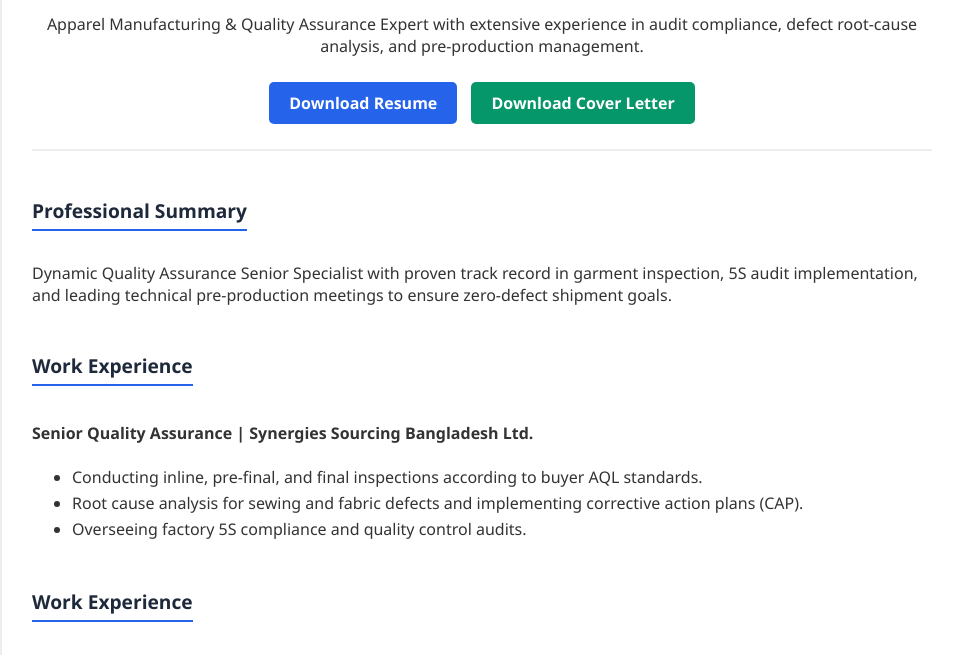
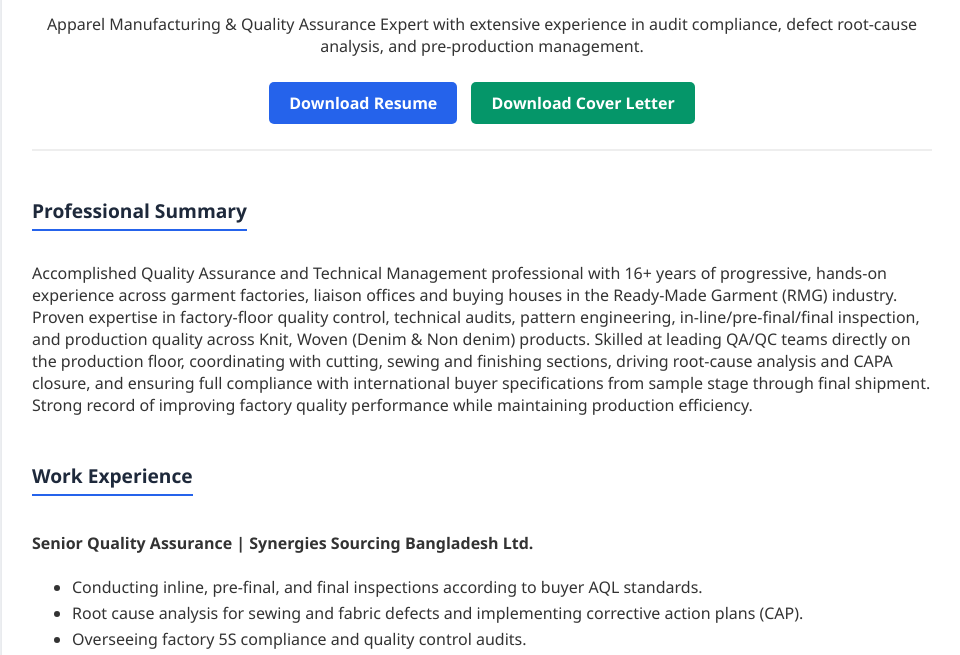
Before and after one commit to mkislamliton/My-Portfolio, a plain HTML site: page index.html in a window 1280 px wide. Shown: the part 136-791 px from the top of the page, without its empty margins (158-1118 px from the left). Drawn offline with Linux system fonts and the light colour scheme.

Commit message:
Update index.html

```diff
--- a/index.html
+++ b/index.html
@@ -36,10 +36,11 @@
         </div>
     </div>
 
-    <!-- Career Summary -->
+    <!-- EXECUTIVE PROFILE -->
     <div class="section">
         <h2 class="section-title">Professional Summary</h2>
-        <p>Dynamic Quality Assurance Senior Specialist with proven track record in garment inspection, 5S audit implementation, and leading technical pre-production meetings to ensure zero-defect shipment goals.</p>
+        <p>Accomplished Quality Assurance and Technical Management professional with 16+ years of progressive, hands-on experience across garment factories, liaison offices and buying houses in the Ready-Made Garment (RMG) industry. Proven expertise in factory-floor quality control, technical audits, pattern engineering, in-line/pre-final/final inspection, and production quality across Knit, Woven (Denim & Non denim) products.
+Skilled at leading QA/QC teams directly on the production floor, coordinating with cutting, sewing and finishing sections, driving root-cause analysis and CAPA closure, and ensuring full compliance with international buyer specifications from sample stage through final shipment. Strong record of improving factory quality performance while maintaining production efficiency.
     </div>
 
     <!-- Experience -->
```
